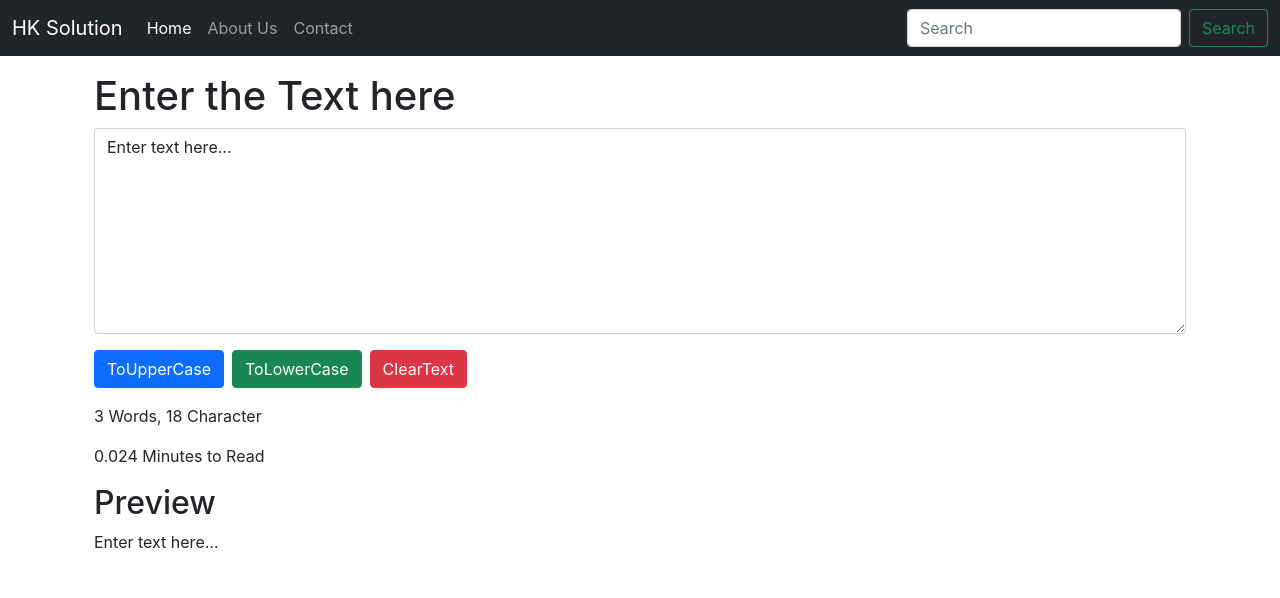
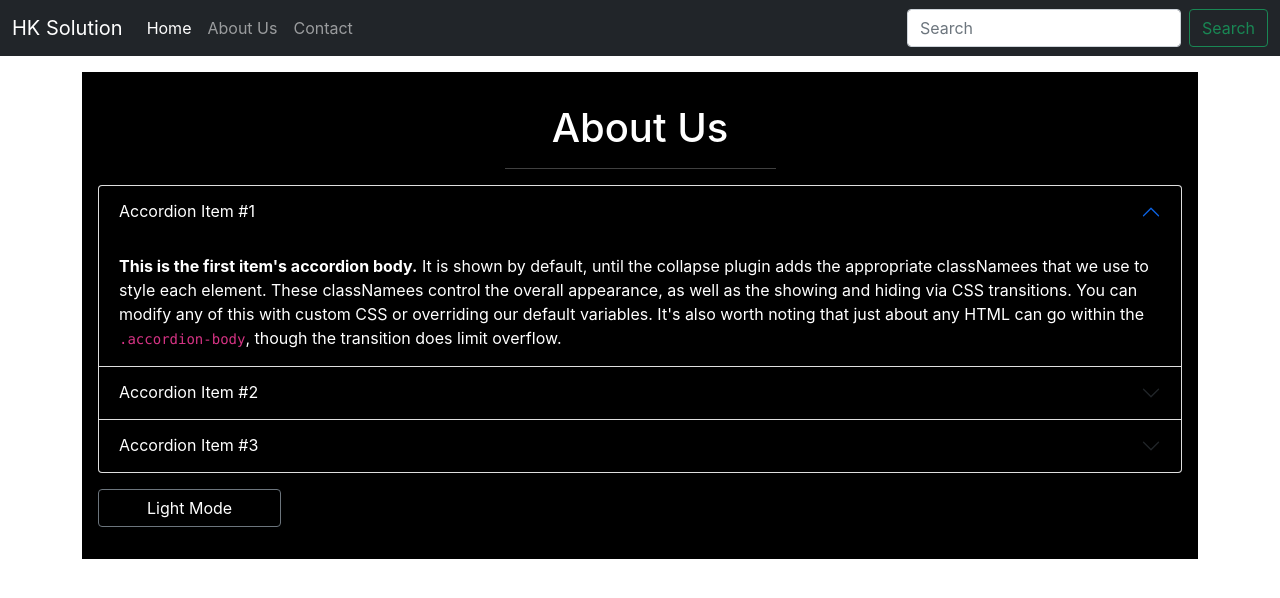
Before and after one commit to harishkgit9640/React_JS_2022, a React (Create React App) app: page / in a window 1280 px wide. Shown: the top 598 px of the page. Built offline with nearby package versions, Linux system fonts and the light colour scheme.

Commit message:
10th video completed

```diff
--- a/src/App.js
+++ b/src/App.js
@@ -1,13 +1,15 @@
 import './App.css';
+import About from './Components/About';
 import Navbar from './Components/Navbar';
-import TextForm from './Components/TextForm';
+// import TextForm from './Components/TextForm';
 
 function App() {
   return (
     <>
       <Navbar title="HK Solution" about="About Us" />
       <div className="container my-3">
-        <TextForm heading="Enter the Text here" />
+        <About />
+        {/* <TextForm heading="Enter the Text here" /> */}
       </div>
     </>
   );
--- /dev/null
+++ b/src/Components/About.js
@@ -0,0 +1,82 @@
+import { useState } from "react"
+
+export default function About() {
+
+    const [normalMode, setMode] = useState({
+        color: 'white',
+        backgroundColor: 'black',
+
+    })
+    const [lightBtn, darkBtn] = useState("Light Mode")
+
+
+    const darkMode = () => {
+        if (normalMode.color === 'black') {
+            setMode({
+                color: 'white',
+                backgroundColor: 'black',
+
+            })
+            darkBtn("Light Mode");
+        } else {
+            setMode({
+                color: 'black',
+                backgroundColor: 'white',
+                border: '1px solid black'
+
+            })
+            darkBtn("Dark Mode");
+
+        }
+    }
+
+    return (
+        <div className="Container p-3" style={normalMode}>
+            <div className="text-center">
+                <h1 className='my-3 style={normalMode}'>About Us</h1>
+                <hr className='w-25 mx-auto' />
+            </div>
+
+            <div className="accordion" id="accordionPanelsStayOpenExample">
+                <div className="accordion-item">
+                    <h2 className="accordion-header" id="panelsStayOpen-headingOne">
+                        <button className="accordion-button" style={normalMode} type="button" data-bs-toggle="collapse" data-bs-target="#panelsStayOpen-collapseOne" aria-expanded="true" aria-controls="panelsStayOpen-collapseOne">
+                            Accordion Item #1
+                        </button>
+                    </h2>
+                    <div id="panelsStayOpen-collapseOne" className="accordion-collapse collapse show" aria-labelledby="panelsStayOpen-headingOne">
+                        <div className="accordion-body" style={normalMode}>
+                            <strong>This is the first item's accordion body.</strong> It is shown by default, until the collapse plugin adds the appropriate classNamees that we use to style each element. These classNamees control the overall appearance, as well as the showing and hiding via CSS transitions. You can modify any of this with custom CSS or overriding our default variables. It's also worth noting that just about any HTML can go within the <code>.accordion-body</code>, though the transition does limit overflow.
+                        </div>
+                    </div>
+                </div>
+                <div className="accordion-item">
+                    <h2 className="accordion-header" id="panelsStayOpen-headingTwo">
+                        <button className="accordion-button collapsed" style={normalMode} type="button" data-bs-toggle="collapse" data-bs-target="#panelsStayOpen-collapseTwo" aria-expanded="false" aria-controls="panelsStayOpen-collapseTwo">
+                            Accordion Item #2
+                        </button>
+                    </h2>
+                    <div id="panelsStayOpen-collapseTwo" className="accordion-collapse collapse" aria-labelledby="panelsStayOpen-headingTwo">
+                        <div className="accordion-body" style={normalMode}>
+                            <strong>This is the second item's accordion body.</strong> It is hidden by default, until the collapse plugin adds the appropriate classNamees that we use to style each element. These classNamees control the overall appearance, as well as the showing and hiding via CSS transitions. You can modify any of this with custom CSS or overriding our default variables. It's also worth noting that just about any HTML can go within the <code>.accordion-body</code>, though the transition does limit overflow.
+                        </div>
+                    </div>
+                </div>
+                <div className="accordion-item">
+                    <h2 className="accordion-header" id="panelsStayOpen-headingThree">
+                        <button className="accordion-button collapsed" style={normalMode} type="button" data-bs-toggle="collapse" data-bs-target="#panelsStayOpen-collapseThree" aria-expanded="false" aria-controls="panelsStayOpen-collapseThree">
+                            Accordion Item #3
+                        </button>
+                    </h2>
+                    <div id="panelsStayOpen-collapseThree" className="accordion-collapse collapse" aria-labelledby="panelsStayOpen-headingThree">
+                        <div className="accordion-body" style={normalMode}>
+                            <strong>This is the third item's accordion body.</strong> It is hidden by default, until the collapse plugin adds the appropriate classNamees that we use to style each element. These classNamees control the overall appearance, as well as the showing and hiding via CSS transitions. You can modify any of this with custom CSS or overriding our default variables. It's also worth noting that just about any HTML can go within the <code>.accordion-body</code>, though the transition does limit overflow.
+                        </div>
+                    </div>
+                </div>
+            </div>
+
+            <button className="btn btn-outline-secondary my-3 px-5" style={normalMode} onClick={darkMode}> {lightBtn} </button>
+        </div>
+    )
+}
--- a/src/Components/Navbar.js
+++ b/src/Components/Navbar.js
@@ -27,7 +27,7 @@
               </a>
             </li>
             <li className="nav-item">
-              <a className="nav-link" href="/">
+              <a className="nav-link" href="About.js">
                 {props.about}
               </a>
             </li>
```
